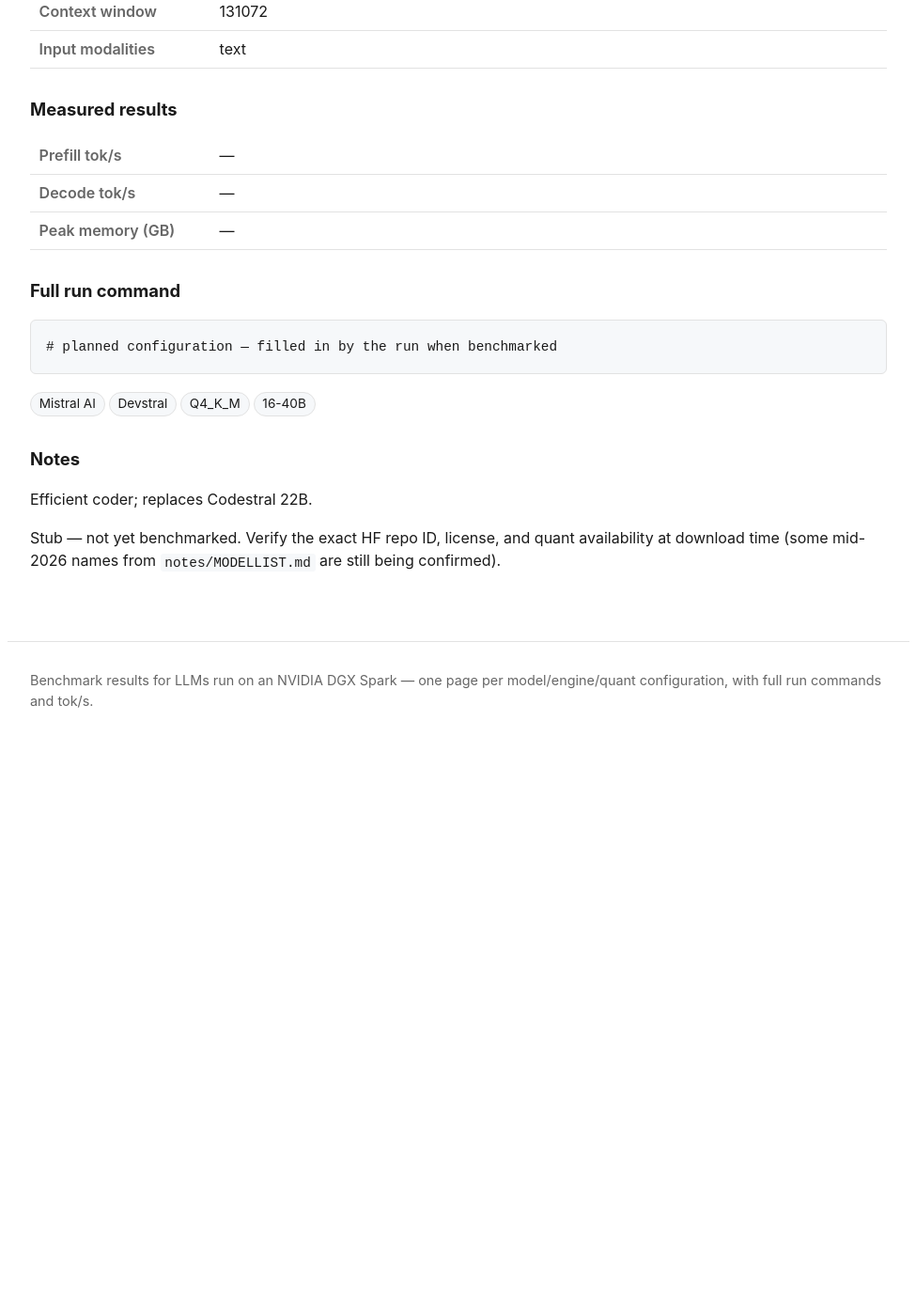
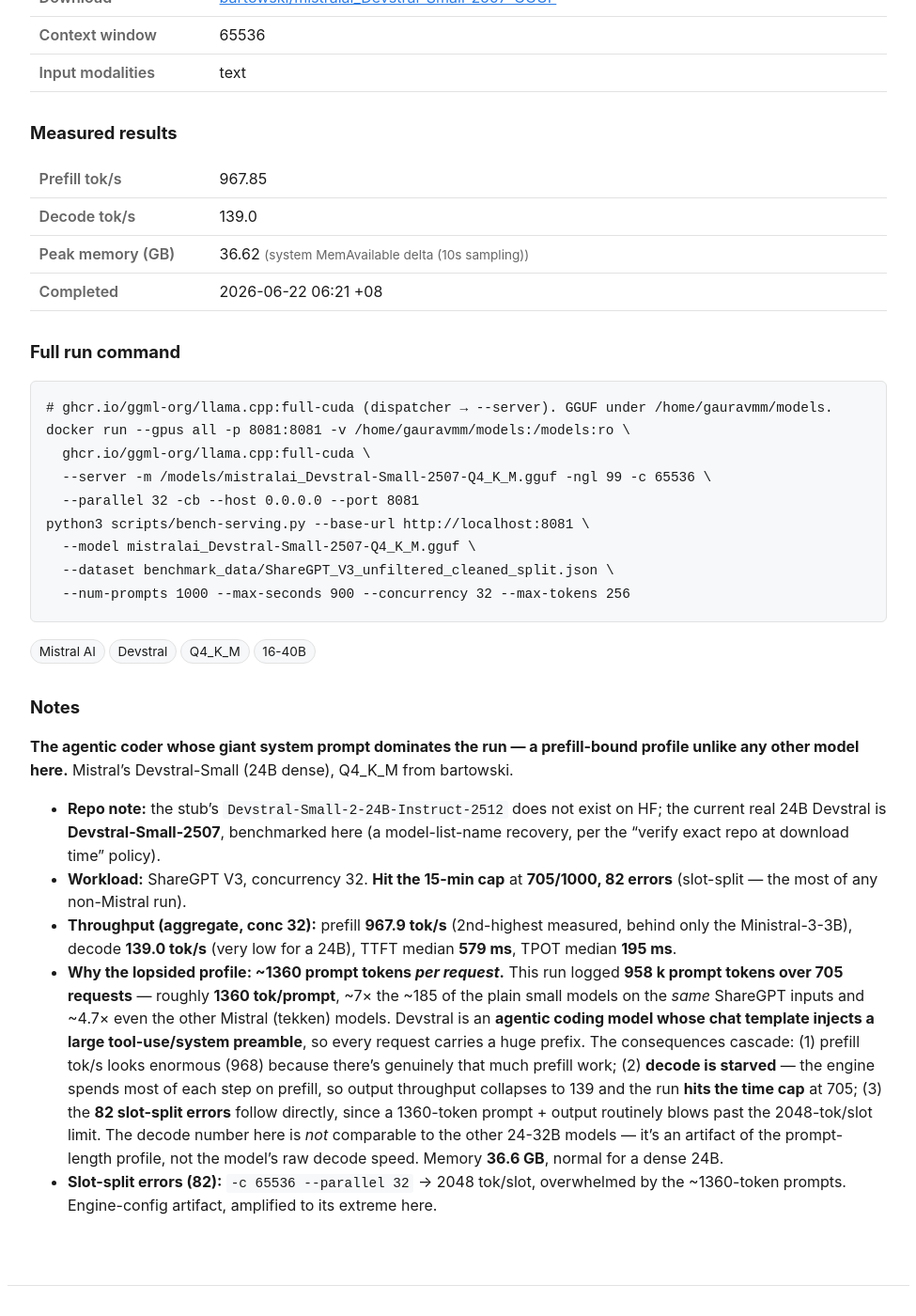
Before and after one commit to yjsoon/autobench, a Jekyll site: the page built from _configs/devstral-small-2-24b-llamacpp-q4_k_m.md, in a window 1280 px wide and 1400 px high, scrolled down 588 px. Shown: the whole window at 94% size, without its empty margins (152-1127 px from the left). Built offline with Jekyll 4.4.1, drawn with Linux system fonts in a browser that asks for light colours; before the commit the page ends 1408 px from its top, so only the background shows below that; some of the changed text lies outside the part shown.

Commit message:
Bench: Devstral-Small-24B llama.cpp Q4_K_M (968/139, 36.6GB, time-cap)
Prefill-bound outlier: ~1360 tok/prompt (7x normal) from the agentic-coding
system preamble inflates prefill to 968 but starves decode to 139 and hits the
cap. 82 slot-split errors. Recovered repo name -> Devstral-Small-2507 (stub's
2512 name doesn't exist).

Co-Authored-By: Claude Opus 4.8 (1M context) <noreply@anthropic.com>
Claude-Session: https://claude.ai/code/session_01JczsieM71svofn8CxRyY2s

```diff
--- a/_configs/devstral-small-2-24b-llamacpp-q4_k_m.md
+++ b/_configs/devstral-small-2-24b-llamacpp-q4_k_m.md
@@ -1,31 +1,59 @@
 ---
-title: Devstral-Small-2 24B · llama.cpp · Q4_K_M
-model: mistralai/Devstral-Small-2-24B-Instruct-2512
+title: Devstral-Small 24B · llama.cpp · Q4_K_M
+model: mistralai/Devstral-Small-2507
 company: Mistral AI
 family: Devstral
 params: 24B (dense)
 engine: llama.cpp
 quant: Q4_K_M
-quant_rationale: GGUF Q4_K_M — widest llama.cpp coverage, strong size/quality balance.
-source_repo: mistralai/Devstral-Small-2-24B-Instruct-2512
-download_url: https://huggingface.co/mistralai/Devstral-Small-2-24B-Instruct-2512
-context: 131072
+quant_rationale: GGUF Q4_K_M from bartowski (trusted quantizer — Mistral ships native weights). Widest llama.cpp coverage.
+source_repo: bartowski/mistralai_Devstral-Small-2507-GGUF
+download_url: https://huggingface.co/bartowski/mistralai_Devstral-Small-2507-GGUF
+context: 65536
 modalities: [text]
 mm_served: true
 tags: [Mistral AI, Devstral, Q4_K_M, 16-40B]
 
-status: pending
-prefill_toks:
-decode_toks:
-mem_gb:
-mem_source:
-measured_on:
-completed_at:
+status: done
+prefill_toks: 967.85
+decode_toks: 139.0
+mem_gb: 36.62
+mem_source: system MemAvailable delta (10s sampling)
+measured_on: 2026-06-22
+completed_at: 2026-06-22 06:21 +08
 run_command: |
-  # planned configuration — filled in by the run when benchmarked
+  # ghcr.io/ggml-org/llama.cpp:full-cuda (dispatcher → --server). GGUF under /home/gauravmm/models.
+  docker run --gpus all -p 8081:8081 -v /home/gauravmm/models:/models:ro \
+    ghcr.io/ggml-org/llama.cpp:full-cuda \
+    --server -m /models/mistralai_Devstral-Small-2507-Q4_K_M.gguf -ngl 99 -c 65536 \
+    --parallel 32 -cb --host 0.0.0.0 --port 8081
+  python3 scripts/bench-serving.py --base-url http://localhost:8081 \
+    --model mistralai_Devstral-Small-2507-Q4_K_M.gguf \
+    --dataset benchmark_data/ShareGPT_V3_unfiltered_cleaned_split.json \
+    --num-prompts 1000 --max-seconds 900 --concurrency 32 --max-tokens 256
 ---
 
-Efficient coder; replaces Codestral 22B.
+**The agentic coder whose giant system prompt dominates the run — a prefill-bound profile unlike any
+other model here.** Mistral's Devstral-Small (24B dense), Q4_K_M from bartowski.
 
-Stub — not yet benchmarked. Verify the exact HF repo ID, license, and quant availability at
-download time (some mid-2026 names from `notes/MODELLIST.md` are still being confirmed).
+- **Repo note:** the stub's `Devstral-Small-2-24B-Instruct-2512` does not exist on HF; the current
+  real 24B Devstral is **Devstral-Small-2507**, benchmarked here (a model-list-name recovery, per the
+  "verify exact repo at download time" policy).
+- **Workload:** ShareGPT V3, concurrency 32. **Hit the 15-min cap** at **705/1000, 82 errors**
+  (slot-split — the most of any non-Mistral run).
+- **Throughput (aggregate, conc 32):** prefill **967.9 tok/s** (2nd-highest measured, behind only the
+  Ministral-3-3B), decode **139.0 tok/s** (very low for a 24B), TTFT median **579 ms**, TPOT median
+  **195 ms**.
+- **Why the lopsided profile: ~1360 prompt tokens *per request*.** This run logged **958 k prompt
+  tokens over 705 requests** — roughly **1360 tok/prompt**, ~7× the ~185 of the plain small models on
+  the *same* ShareGPT inputs and ~4.7× even the other Mistral (tekken) models. Devstral is an **agentic
+  coding model whose chat template injects a large tool-use/system preamble**, so every request carries
+  a huge prefix. The consequences cascade: (1) prefill tok/s looks enormous (968) because there's
+  genuinely that much prefill work; (2) **decode is starved** — the engine spends most of each step on
+  prefill, so output throughput collapses to 139 and the run **hits the time cap** at 705; (3) the
+  **82 slot-split errors** follow directly, since a 1360-token prompt + output routinely blows past the
+  2048-tok/slot limit. The decode number here is *not* comparable to the other 24-32B models — it's an
+  artifact of the prompt-length profile, not the model's raw decode speed. Memory **36.6 GB**, normal
+  for a dense 24B.
+- **Slot-split errors (82):** `-c 65536 --parallel 32` → 2048 tok/slot, overwhelmed by the ~1360-token
+  prompts. Engine-config artifact, amplified to its extreme here.
```
